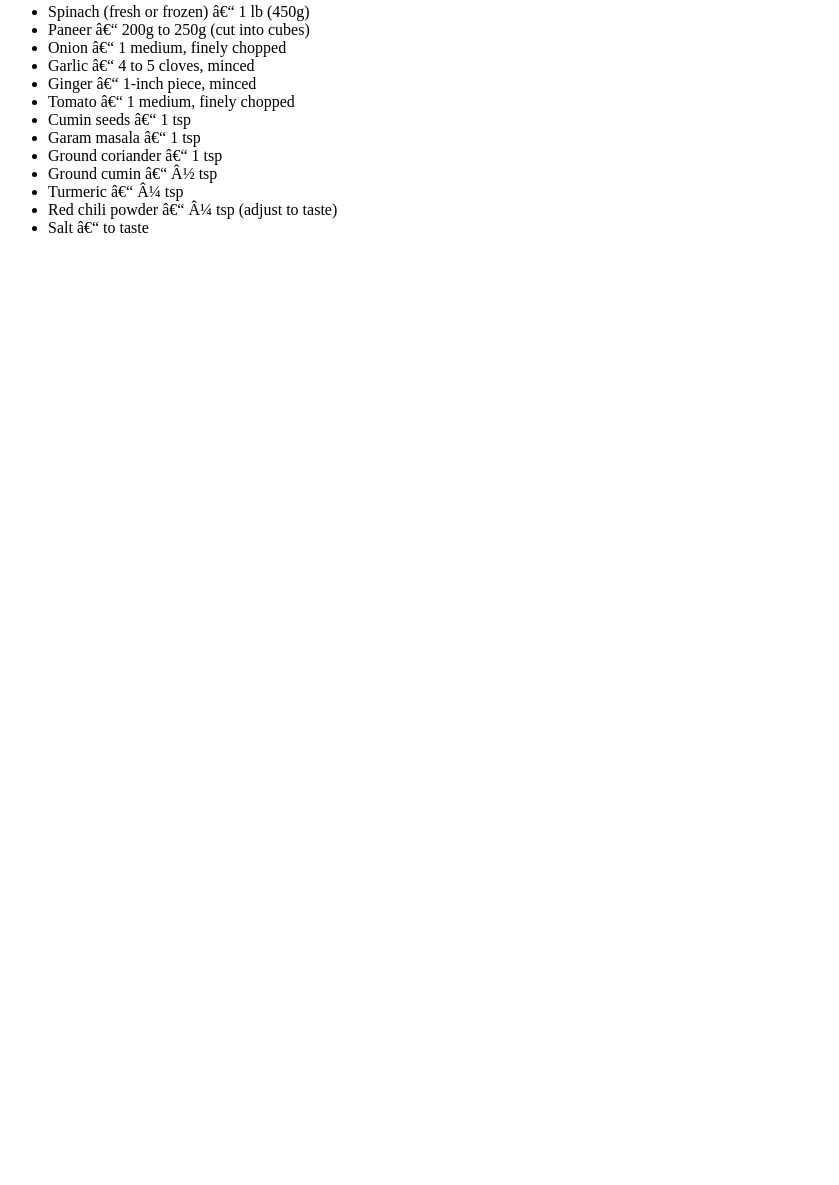
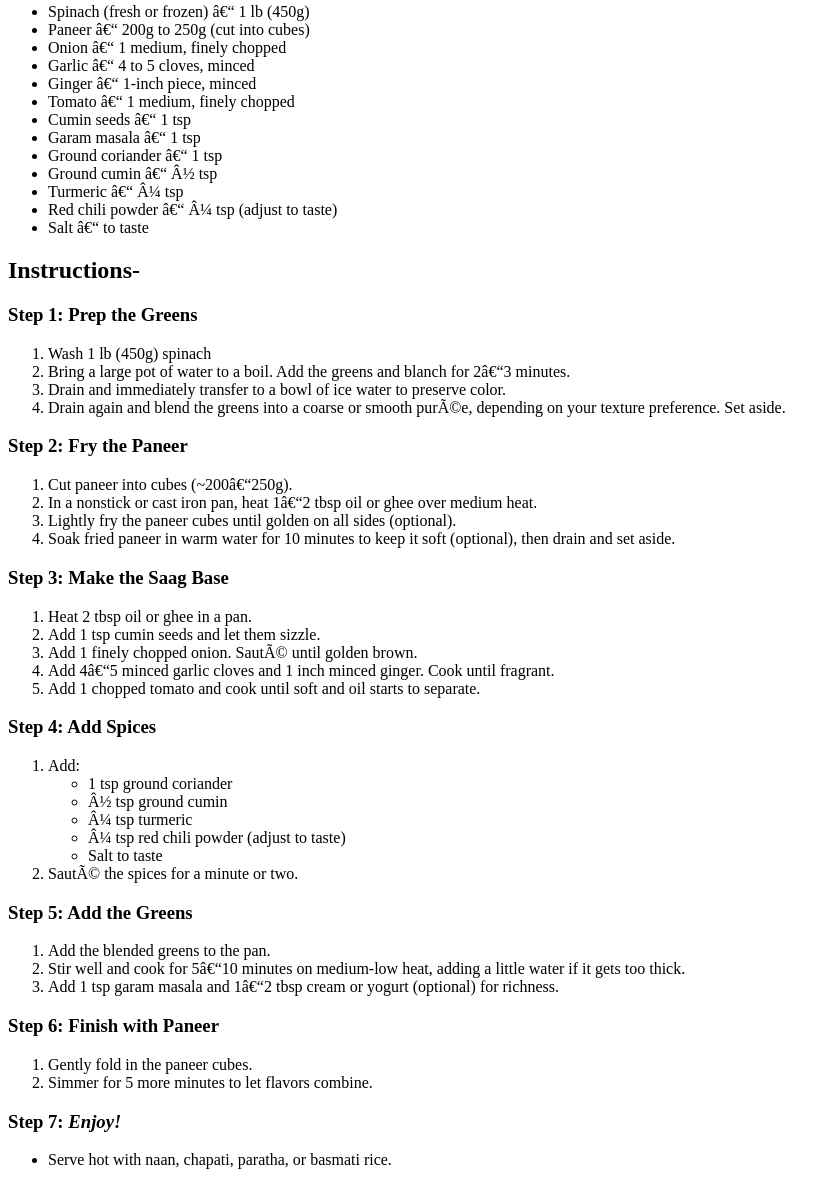
Before and after one commit to SickleSack/odinrecipes, a plain HTML site: page recipes/saagpaneer.html in a window 1280 px wide. Shown: the part 469-1654 px from the top of the page, without its empty margins (0-839 px from the left). Before the commit the page ends 800 px from the top, so only its background shows below. Drawn offline with Linux system fonts and the light colour scheme.

Commit message:
Finished the Saag paneer ingredient lists and steps to make.

```diff
--- a/recipes/saagpaneer.html
+++ b/recipes/saagpaneer.html
@@ -26,8 +26,56 @@
         <li>Turmeric – ¼ tsp</li>
         <li>Red chili powder – ¼ tsp (adjust to taste)</li>
         <li>Salt – to taste</li>
-
     </ul>
-
+    <h2>Instructions-</h2>
+    <h3>Step 1: Prep the Greens</h3>
+    <ol>
+        <li>Wash 1 lb (450g) spinach</li>
+        <li>Bring a large pot of water to a boil. Add the greens and blanch for 2–3 minutes.</li>
+        <li>Drain and immediately transfer to a bowl of ice water to preserve color.</li>
+        <li>Drain again and blend the greens into a coarse or smooth purée, depending on your texture preference. Set aside.</li>
+    </ol>
+    <h3>Step 2: Fry the Paneer</h3>
+    <ol>
+        <li>Cut paneer into cubes (~200–250g).</li>
+        <li>In a nonstick or cast iron pan, heat 1–2 tbsp oil or ghee over medium heat.</li>
+        <li>Lightly fry the paneer cubes until golden on all sides (optional).</li>
+        <li>Soak fried paneer in warm water for 10 minutes to keep it soft (optional), then drain and set aside.</li>
+    </ol>
+    <h3>Step 3: Make the Saag Base</h3>
+    <ol>
+        <li>Heat 2 tbsp oil or ghee in a pan.</li>
+        <li>Add 1 tsp cumin seeds and let them sizzle.</li>
+        <li>Add 1 finely chopped onion. Sauté until golden brown.</li>
+        <li>Add 4–5 minced garlic cloves and 1 inch minced ginger. Cook until fragrant.</li>
+        <li>Add 1 chopped tomato and cook until soft and oil starts to separate.</li>
+    </ol>
+    <h3>Step 4: Add Spices</h3>
+    <ol>
+        <li>Add:</li>
+    <ul>
+        <li>1 tsp ground coriander</li>
+        <li>½ tsp ground cumin</li>
+        <li>¼ tsp turmeric</li>
+        <li>¼ tsp red chili powder (adjust to taste)</li>
+        <li>Salt to taste</li>
+    </ul>
+        <li>Sauté the spices for a minute or two.</li>
+    </ol>
+    <h3>Step 5: Add the Greens</h3>
+    <ol>
+        <li>Add the blended greens to the pan.</li>
+        <li>Stir well and cook for 5–10 minutes on medium-low heat, adding a little water if it gets too thick.</li>
+        <li>Add 1 tsp garam masala and 1–2 tbsp cream or yogurt (optional) for richness.</li>
+    </ol>
+    <h3>Step 6: Finish with Paneer</h3>
+    <ol>
+        <li>Gently fold in the paneer cubes.</li>
+        <li>Simmer for 5 more minutes to let flavors combine.</li>
+    </ol>
+    <h3>Step 7: <em>Enjoy!</em></h3>
+    <ul>
+        <li>Serve hot with naan, chapati, paratha, or basmati rice.</li>
+    </ul>
 </body>
 </HTML>
```
